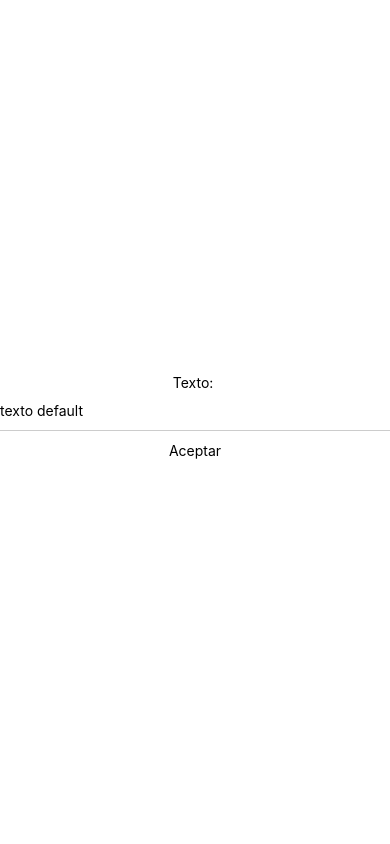
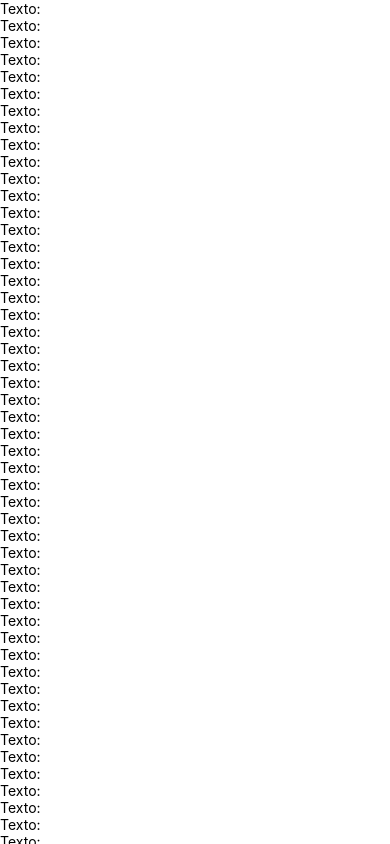
Before and after one commit to DanielGeek/react_native_proyectos, a React Native app in the folder react_native_sin_fronteras/HolaMundo/: screen / in a window 390 px wide. Built offline with nearby package versions, Linux system fonts and the light colour scheme.

Commit message:
32. Componente ScrollView

```diff
--- a/react_native_sin_fronteras/HolaMundo/App.js
+++ b/react_native_sin_fronteras/HolaMundo/App.js
@@ -1,6 +1,6 @@
 import { StatusBar } from 'expo-status-bar';
 import React, { useState } from 'react';
-import { StyleSheet, Text, View, TextInput, Dimensions, TouchableWithoutFeedback } from 'react-native';
+import { StyleSheet, Text, View, TextInput, Dimensions, TouchableWithoutFeedback, ScrollView } from 'react-native';
 
 // const {width, height } = Dimensions.get('window')
 
@@ -10,22 +10,88 @@
 
   return (
     <View style={styles.container}>
+      <ScrollView style={styles.scrollView}>
       <Text>Texto: {submit}</Text>
+      <Text>Texto: {submit}</Text>
+      <Text>Texto: {submit}</Text>
+      <Text>Texto: {submit}</Text>
+      <Text>Texto: {submit}</Text>
+      <Text>Texto: {submit}</Text>
+      <Text>Texto: {submit}</Text>
+      <Text>Texto: {submit}</Text>
+      <Text>Texto: {submit}</Text>
+      <Text>Texto: {submit}</Text>
+      <Text>Texto: {submit}</Text>
+      <Text>Texto: {submit}</Text>
+      <Text>Texto: {submit}</Text>
+      <Text>Texto: {submit}</Text>
+      <Text>Texto: {submit}</Text>
+      <Text>Texto: {submit}</Text>
+      <Text>Texto: {submit}</Text>
+      <Text>Texto: {submit}</Text>
+      <Text>Texto: {submit}</Text>
+      <Text>Texto: {submit}</Text>
+      <Text>Texto: {submit}</Text>
+      <Text>Texto: {submit}</Text>
+      <Text>Texto: {submit}</Text>
+      <Text>Texto: {submit}</Text>
+      <Text>Texto: {submit}</Text>
+      <Text>Texto: {submit}</Text>
+      <Text>Texto: {submit}</Text>
+      <Text>Texto: {submit}</Text>
+      <Text>Texto: {submit}</Text>
+      <Text>Texto: {submit}</Text>
+      <Text>Texto: {submit}</Text>
+      <Text>Texto: {submit}</Text>
+      <Text>Texto: {submit}</Text>
+      <Text>Texto: {submit}</Text>
+      <Text>Texto: {submit}</Text>
+      <Text>Texto: {submit}</Text>
+      <Text>Texto: {submit}</Text>
+      <Text>Texto: {submit}</Text>
+      <Text>Texto: {submit}</Text>
+      <Text>Texto: {submit}</Text>
+      <Text>Texto: {submit}</Text>
+      <Text>Texto: {submit}</Text>
+      <Text>Texto: {submit}</Text>
+      <Text>Texto: {submit}</Text>
+      <Text>Texto: {submit}</Text>
+      <Text>Texto: {submit}</Text>
+      <Text>Texto: {submit}</Text>
+      <Text>Texto: {submit}</Text>
+      <Text>Texto: {submit}</Text>
+      <Text>Texto: {submit}</Text>
+      <Text>Texto: {submit}</Text>
+      <Text>Texto: {submit}</Text>
+      <Text>Texto: {submit}</Text>
+      <Text>Texto: {submit}</Text>
+      <Text>Texto: {submit}</Text>
+      <Text>Texto: {submit}</Text>
+      <Text>Texto: {submit}</Text>
+      <Text>Texto: {submit}</Text>
+      <Text>Texto: {submit}</Text>
+      <Text>Texto: {submit}</Text>
+      <Text>Texto: {submit}</Text>
+      <Text>Texto: {submit}</Text>
+      <Text>Texto: {submit}</Text>
+      <Text>Texto: {submit}</Text>
+
       <TextInput
         style={styles.input}
         placeholder='Escribe'
-        onChangeText={ t => setText(t)}
+        onChangeText={t => setText(t)}
         defaultValue={text}
-       />
+      />
       <StatusBar style="auto" />
       <TouchableWithoutFeedback
         style={styles.TouchableOpacity}
         onPress={() => {
-        setSubmit(text)
-        alert('Texto enviado con exito')
-      }}>
+          setSubmit(text)
+          alert('Texto enviado con exito')
+        }}>
         <View style={styles.view}><Text>Aceptar</Text></View>
       </TouchableWithoutFeedback>
+      </ScrollView>
     </View>
   );
 }
@@ -52,4 +118,7 @@
     alignItems: 'center',
     justifyContent: 'center',
   },
+  scrollView: {
+    width: Dimensions.get('window').width,
+  }
 });
```
